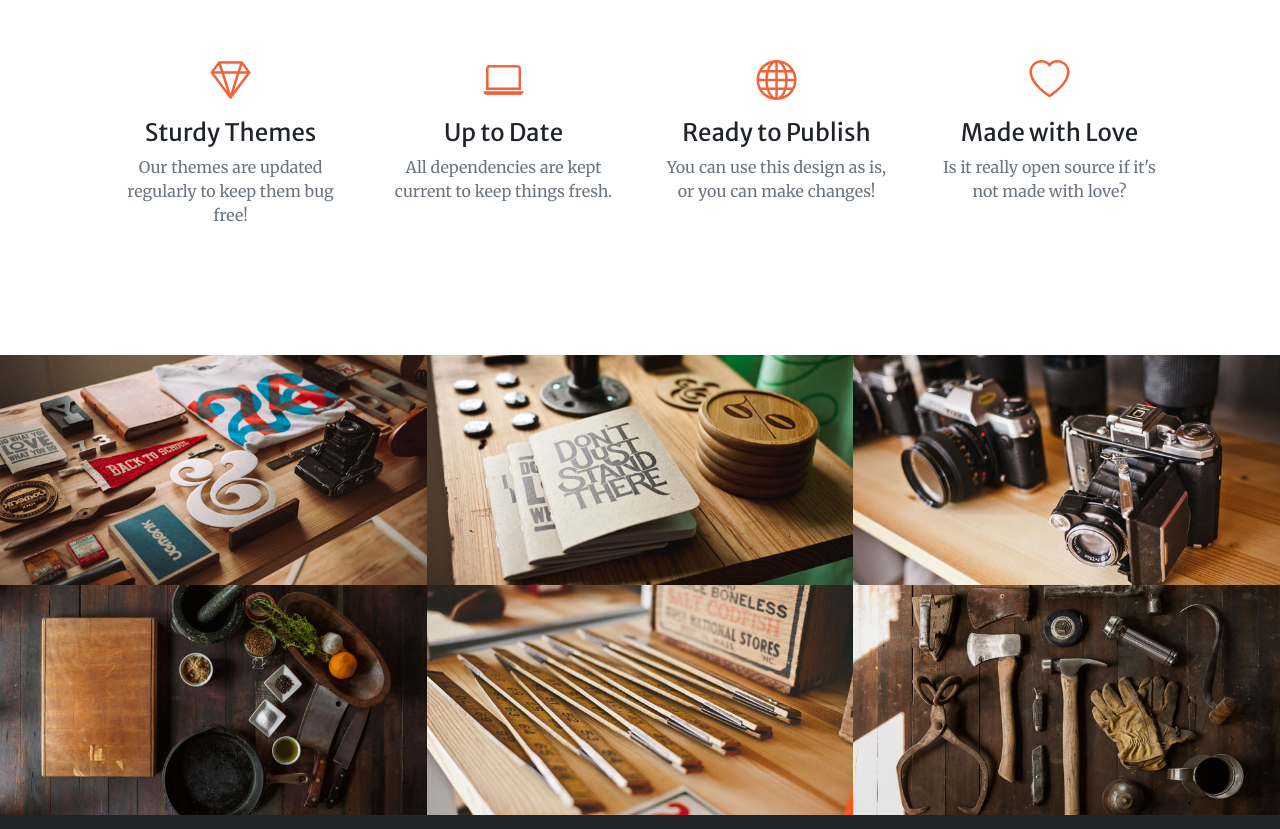
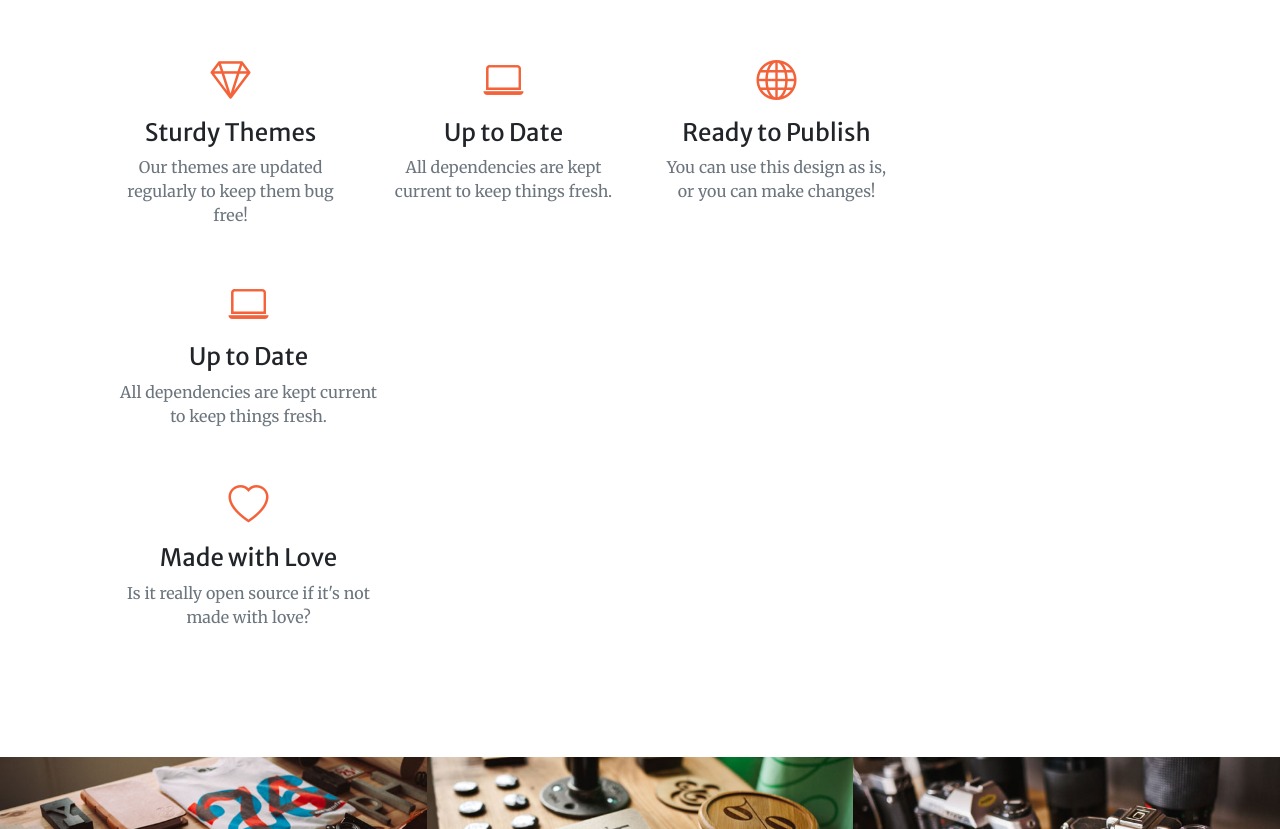
Before and after one commit to beepboop-itssean/beepboop-itssean.github.io, a plain HTML site: page index.html in a window 1280 px wide. Shown: the part 1493-2322 px from the top of the page. Drawn offline with nearby package versions, Linux system fonts and the light colour scheme; some packages are replaced by stand-ins of ours; a script that the page names is missing.

Commit message:
Update index.html
added one more thumbnail in services

```diff
--- a/index.html
+++ b/index.html
@@ -87,6 +87,14 @@
                             <div class="mb-2"><i class="bi-globe fs-1 text-primary"></i></div>
                             <h3 class="h4 mb-2">Ready to Publish</h3>
                             <p class="text-muted mb-0">You can use this design as is, or you can make changes!</p>
+                        </div>
+                    </div>
+                    </div>
+                    <div class="col-lg-3 col-md-6 text-center">
+                        <div class="mt-5">
+                            <div class="mb-2"><i class="bi-laptop fs-1 text-primary"></i></div>
+                            <h3 class="h4 mb-2">Up to Date</h3>
+                            <p class="text-muted mb-0">All dependencies are kept current to keep things fresh.</p>
                         </div>
                     </div>
                     <div class="col-lg-3 col-md-6 text-center">
```
